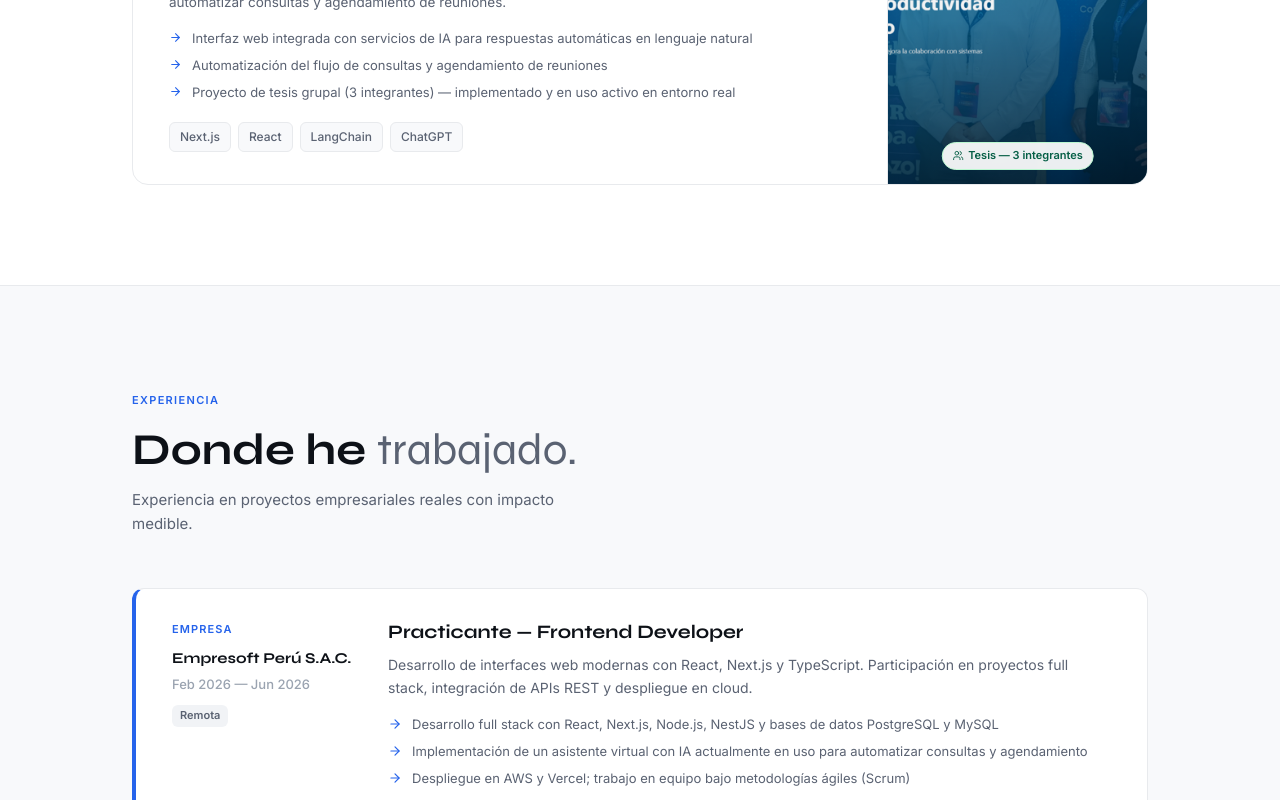
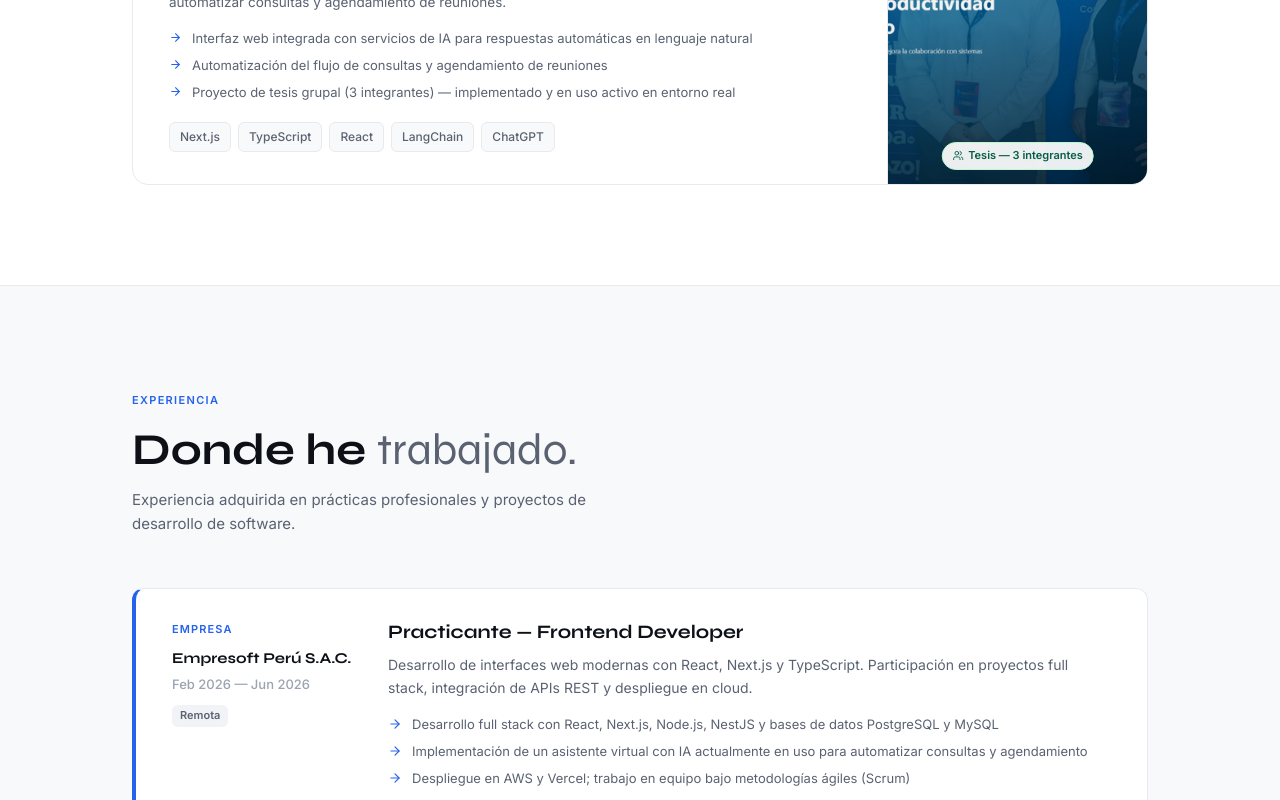
Before and after one commit to PBedon47/portfolio, a Next.js app: page / in a window 1280 px wide. Shown: the part 4180-4980 px from the top of the page. Built offline with nearby package versions, Linux system fonts and the light colour scheme.

Commit message:
Actualización de experiencia en portafolio

```diff
--- a/src/components/Experience.tsx
+++ b/src/components/Experience.tsx
@@ -16,7 +16,7 @@ const experiences = [
       'Implementación de un asistente virtual con IA actualmente en uso para automatizar consultas y agendamiento',
       'Despliegue en AWS y Vercel; trabajo en equipo bajo metodologías ágiles (Scrum)',
     ],
-    tags: ['React', 'Next.js', 'TypeScript', 'Node.js', 'NestJS', 'PostgreSQL', 'AWS', 'Figma'],
+    tags: ['React', 'Next.js', 'TypeScript', 'JavaScript', 'Node.js', 'NestJS', 'PostgreSQL', 'AWS', 'Figma'],
   },
   {
     company: 'APM Inversiones E.I.R.L.',
@@ -57,7 +57,7 @@ export default function Experience() {
           Donde he <span style={{ color: '#5a6272', fontWeight: 400 }}>trabajado.</span>
         </h2>
         <p style={{ color: '#5a6272', fontSize: '15px', marginBottom: '52px', maxWidth: '480px' }}>
-          Experiencia en proyectos empresariales reales con impacto medible.
+          Experiencia adquirida en prácticas profesionales y proyectos de desarrollo de software.
         </p>
 
         <div style={{ display: 'flex', flexDirection: 'column', gap: '16px' }}>
--- a/src/components/Projects.tsx
+++ b/src/components/Projects.tsx
@@ -80,7 +80,7 @@ const projects = [
       'Automatización del flujo de consultas y agendamiento de reuniones',
       'Proyecto de tesis grupal (3 integrantes) — implementado y en uso activo en entorno real',
     ],
-    tech: ['Next.js', 'React', 'LangChain', 'ChatGPT'],
+    tech: ['Next.js', 'TypeScript', 'React', 'LangChain', 'ChatGPT'],
     color: '#065f46', bg: '#f0fdf4',
     image: '/projects/chatbot.png',
     panelExtra: (
--- a/tsconfig.json
+++ b/tsconfig.json
@@ -14,7 +14,7 @@
     "moduleResolution": "bundler",
     "resolveJsonModule": true,
     "isolatedModules": true,
-    "jsx": "preserve",
+    "jsx": "react-jsx",
     "incremental": true,
     "plugins": [
       {
@@ -32,7 +32,8 @@
     "next-env.d.ts",
     "**/*.ts",
     "**/*.tsx",
-    ".next/types/**/*.ts"
+    ".next/types/**/*.ts",
+    ".next/dev/types/**/*.ts"
   ],
   "exclude": [
     "node_modules"
```
